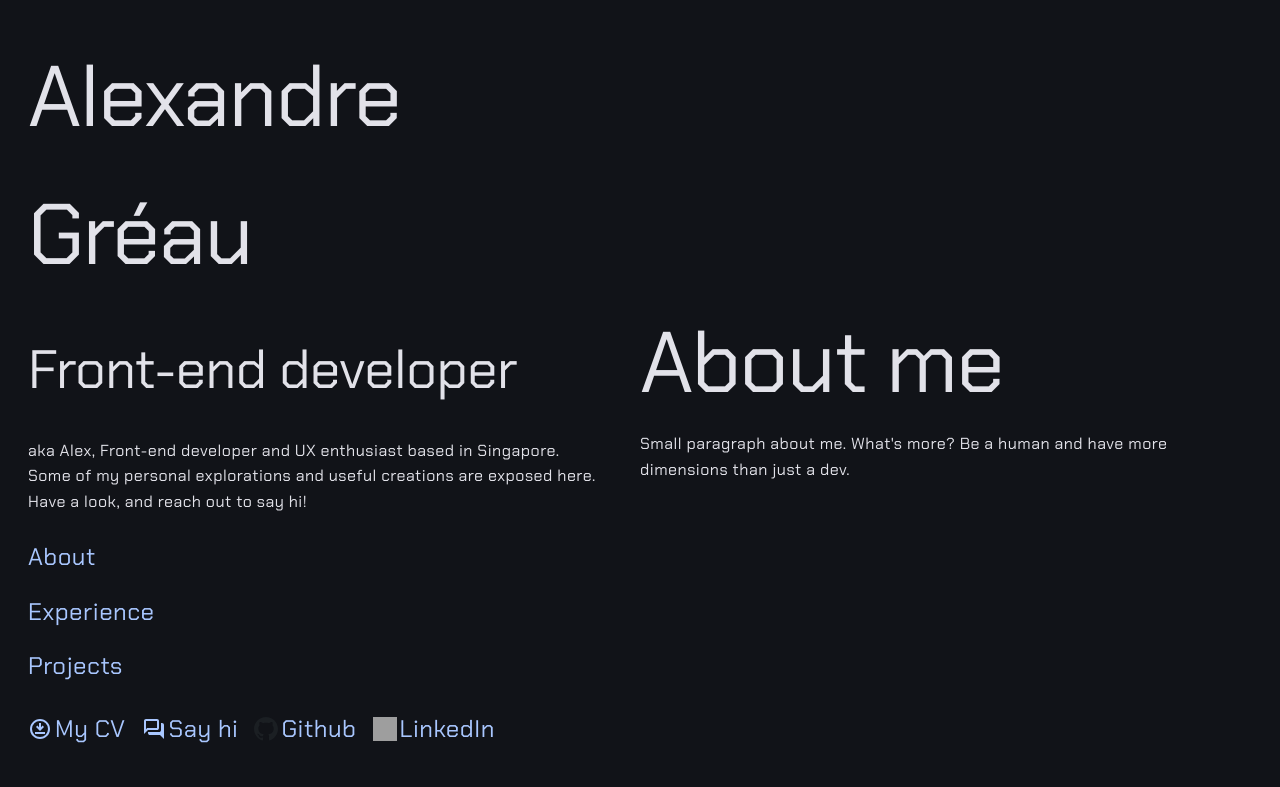
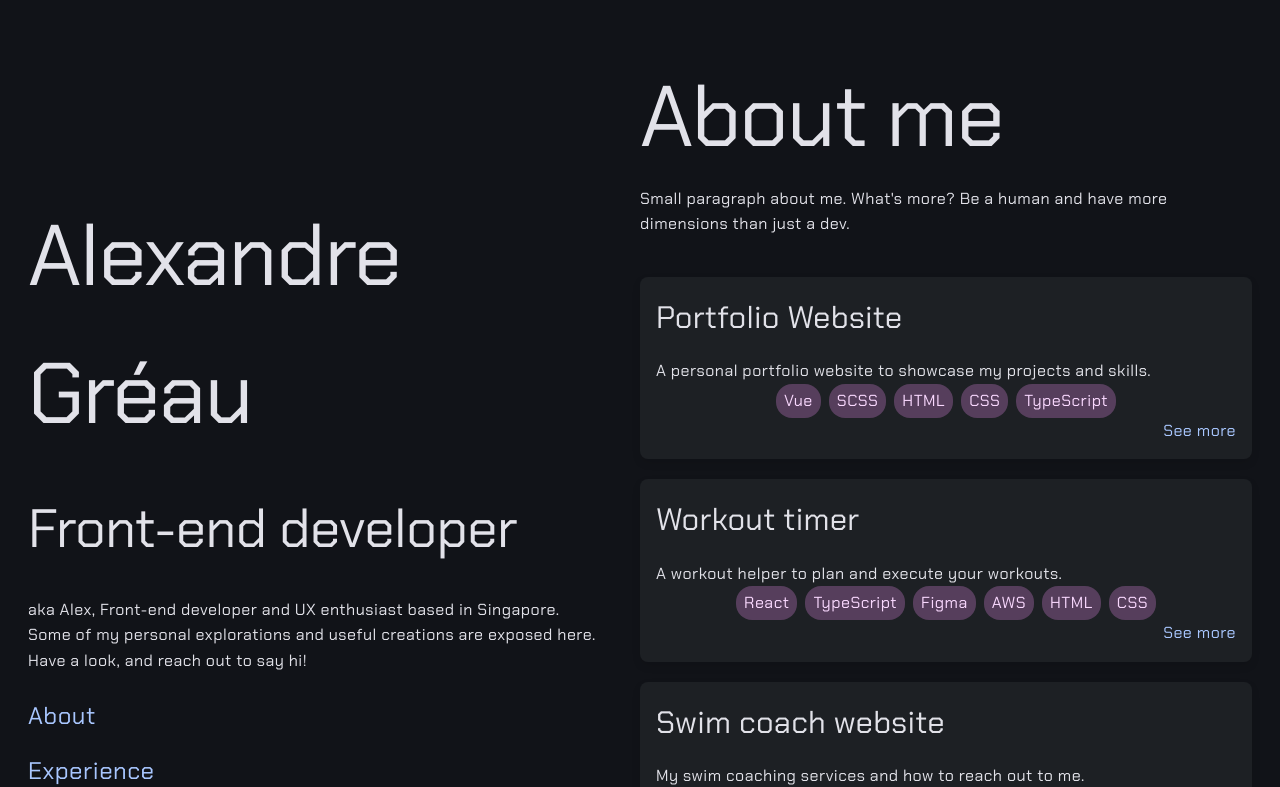
Before and after one commit to AlexGreau/Portfolio, a Vue app: page / in a window 1280 px wide. Shown: the top 787 px of the page. Built offline with nearby package versions, Linux system fonts and the light colour scheme; grey boxes are pictures that could not be loaded.

Commit message:
skeleton: better semantic

```diff
--- a/src/assets/components/card.scss
+++ b/src/assets/components/card.scss
@@ -6,7 +6,8 @@
   flex-direction: column;
   justify-content: center;
   padding: $spacing-md;
-  width: min(100%,400px);
+  max-width: 100%;
+  width: 100%;
   border-radius: 8px;
   box-shadow: 0 4px 8px rgba(0, 0, 0, 0.1);
   transition:
--- a/src/views/HomeView.vue
+++ b/src/views/HomeView.vue
@@ -73,17 +73,19 @@
         <li></li>
       </ul>
     </section>
-    <section class="about-wrapper" id="about">
+    <section class="content-wrapper">
+      <article class="about-wrapper" id="about">
         <h1>About me</h1>
         <p>
-        Small paragraph about me. What's more? Be a human and have more dimensions than just a dev.
+          Small paragraph about me. What's more? Be a human and have more dimensions than just a
+          dev.
         </p>
+      </article>
+      <article class="experiences-wrapper" id="experiences"></article>
+      <article class="projects" id="projects">
+        <ProjectCard v-for="project in projects" :key="project.id" :project="project" />
+      </article>
     </section>
-    <section class="experiences-wrapper" id="experiences"></section>
-    <section class="projects" id="projects">
-      <ProjectCard v-for="project in projects" :key="project.id" :project="project" />
-    </section>
-    <!-- <Recommendations /> -->
   </main>
 </template>
 <script setup lang="ts">
@@ -225,20 +227,23 @@ const getIcon = ref((filename: string) => {
     grid-column: 1;
     grid-row: -1 / 1;
     padding-bottom: 20px;
-
     display: flex;
     flex-wrap: wrap;
     flex: 1 1 40%;
     gap: 24px;
     h1 {
       margin-bottom: 0px;
+      width: 100%;
     }
     h2 {
+      width: 100%;
     }
     p {
       margin: 0px;
+      width: 100%;
     }
     & > nav {
+      width: 100%;
       ul {
         display: flex;
         flex-direction: column;
@@ -259,6 +264,7 @@ const getIcon = ref((filename: string) => {
       }
     }
     & > ul {
+      width: 100%;
       // links
       margin-top: auto;
       display: flex;
@@ -308,7 +314,8 @@ const getIcon = ref((filename: string) => {
     }
   }
 
-  & > section.about-wrapper {
+  & > section.content-wrapper {
+    & > article.about-wrapper {
       grid-column: 2;
       margin-top: 20px;
       margin-bottom: 20px;
@@ -322,7 +329,7 @@ const getIcon = ref((filename: string) => {
       }
     }
 
-  & > section.experiences-wrapper {
+    & > article.experiences-wrapper {
       grid-column: 2;
       display: flex;
       flex-direction: column;
@@ -334,7 +341,7 @@ const getIcon = ref((filename: string) => {
       padding: 0px;
     }
 
-  & > section.projects {
+    & > article.projects {
       grid-column: 2;
       display: flex;
       flex-direction: row;
@@ -348,4 +355,5 @@ const getIcon = ref((filename: string) => {
       padding: 0px;
     }
   }
+}
 </style>
```
Lines whose indentation alone changed are shown as unchanged.
